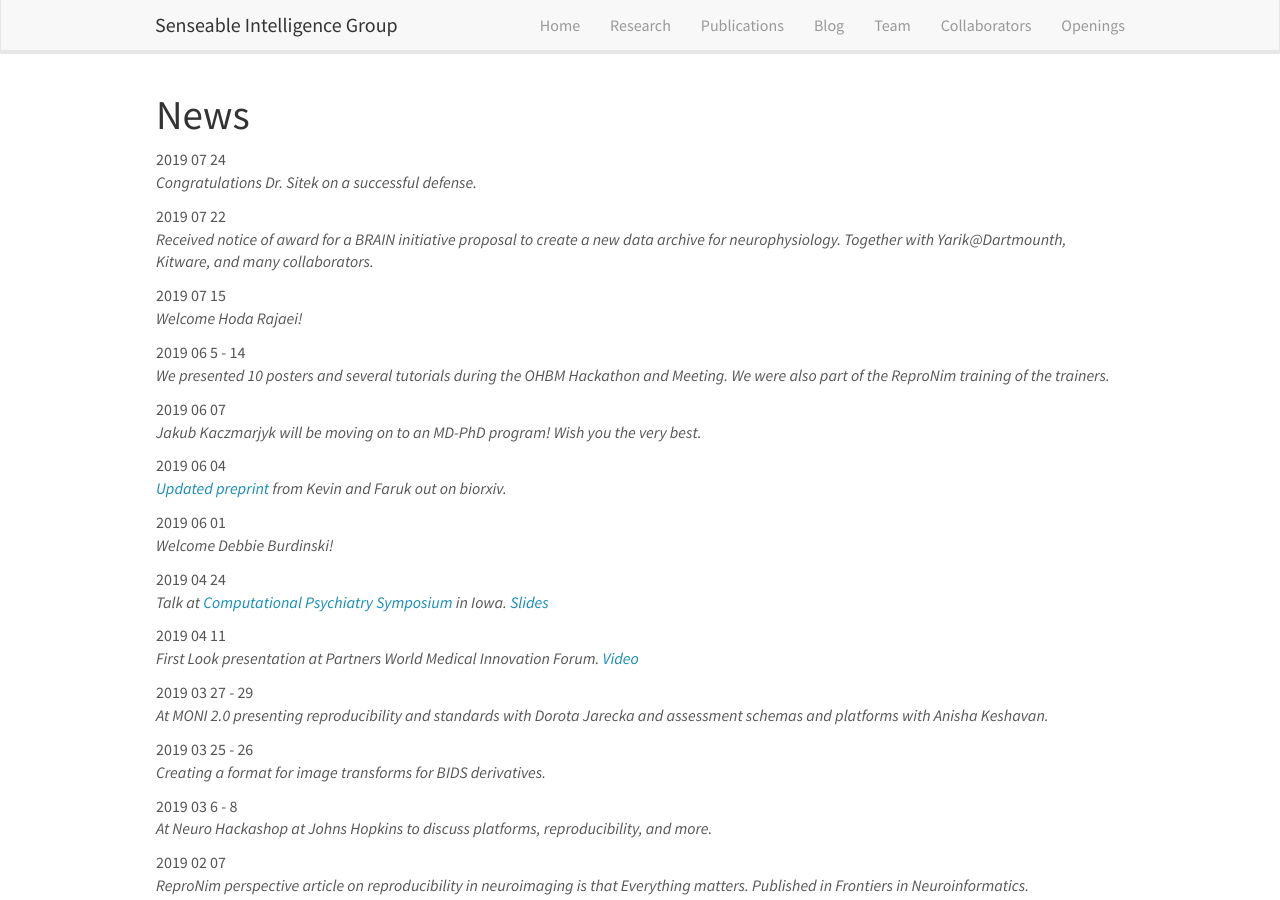
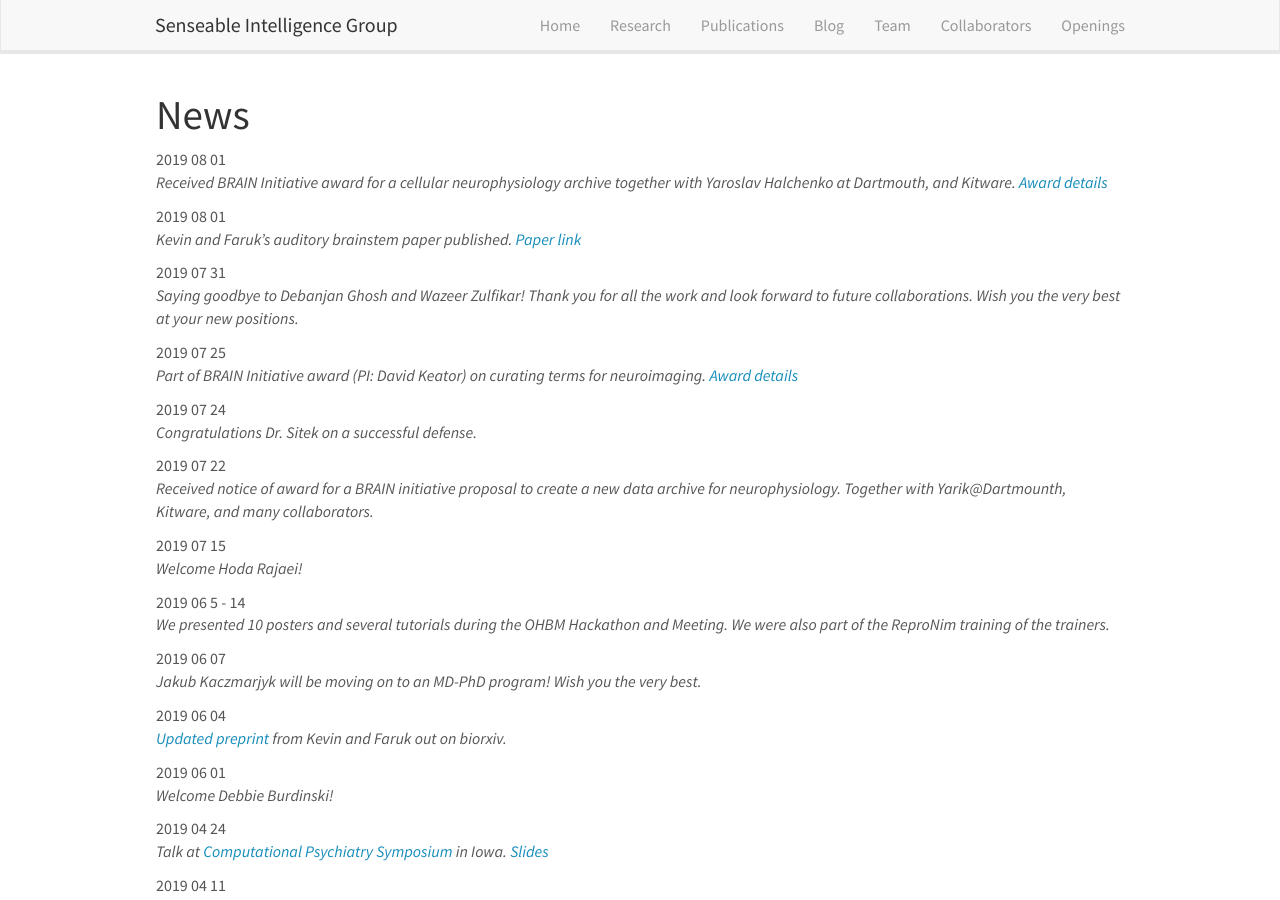
Before and after one commit to sensein/group, a Jekyll site: the page built from _pages/allnews.md, in a window 1280 px wide and 900 px high. Built offline with Jekyll 4.4.1, drawn with Linux system fonts in a browser that asks for light colours; nearby versions of some CDN libraries.

Commit message:
updated news

```diff
--- a/_data/news.yml
+++ b/_data/news.yml
@@ -1,3 +1,25 @@
+- date: 2019 08 01
+  headline: >
+    Received BRAIN Initiative award for a cellular neurophysiology archive
+    together with Yaroslav Halchenko at Dartmouth, and Kitware.
+    <a href="https://projectreporter.nih.gov/project_info_description.cfm?aid=9795271">Award details</a>
+
+- date: 2019 08 01
+  headline: >
+    Kevin and Faruk's auditory brainstem paper published.
+    <a href="https://elifesciences.org/articles/48932">Paper link</a>
+
+- date: 2019 07 31
+  headline: >
+    Saying goodbye to Debanjan Ghosh and Wazeer Zulfikar! Thank you for all the
+    work and look forward to future collaborations. Wish you the very best at
+    your new positions.
+
+- date: 2019 07 25
+  headline: >
+    Part of BRAIN Initiative award (PI: David Keator) on curating terms for
+    neuroimaging. <a href="https://projectreporter.nih.gov/project_info_description.cfm?aid=9795124">Award details</a>
+
 - date: 2019 07 24
   headline: Congratulations Dr. Sitek on a successful defense.
 
```
